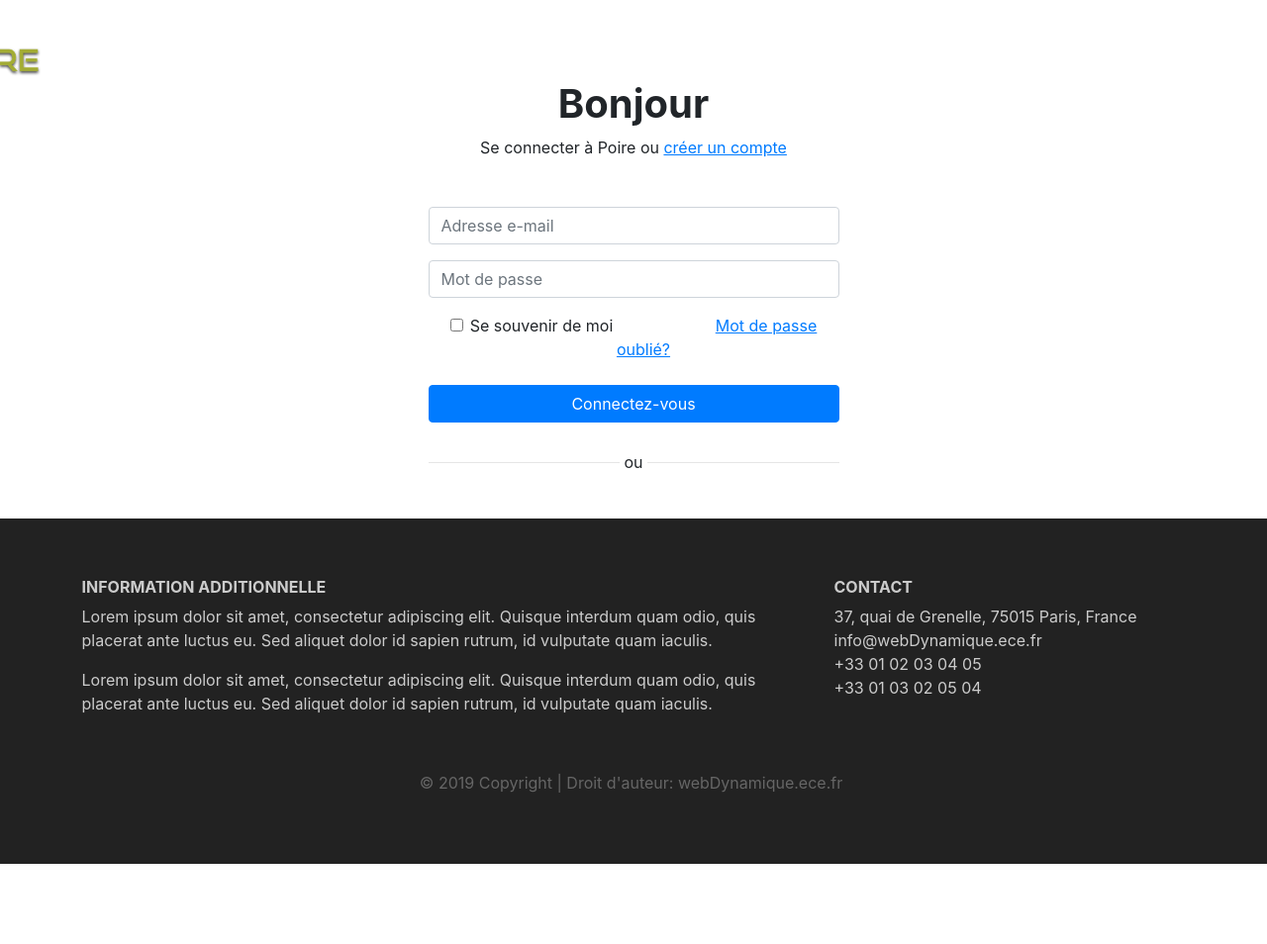
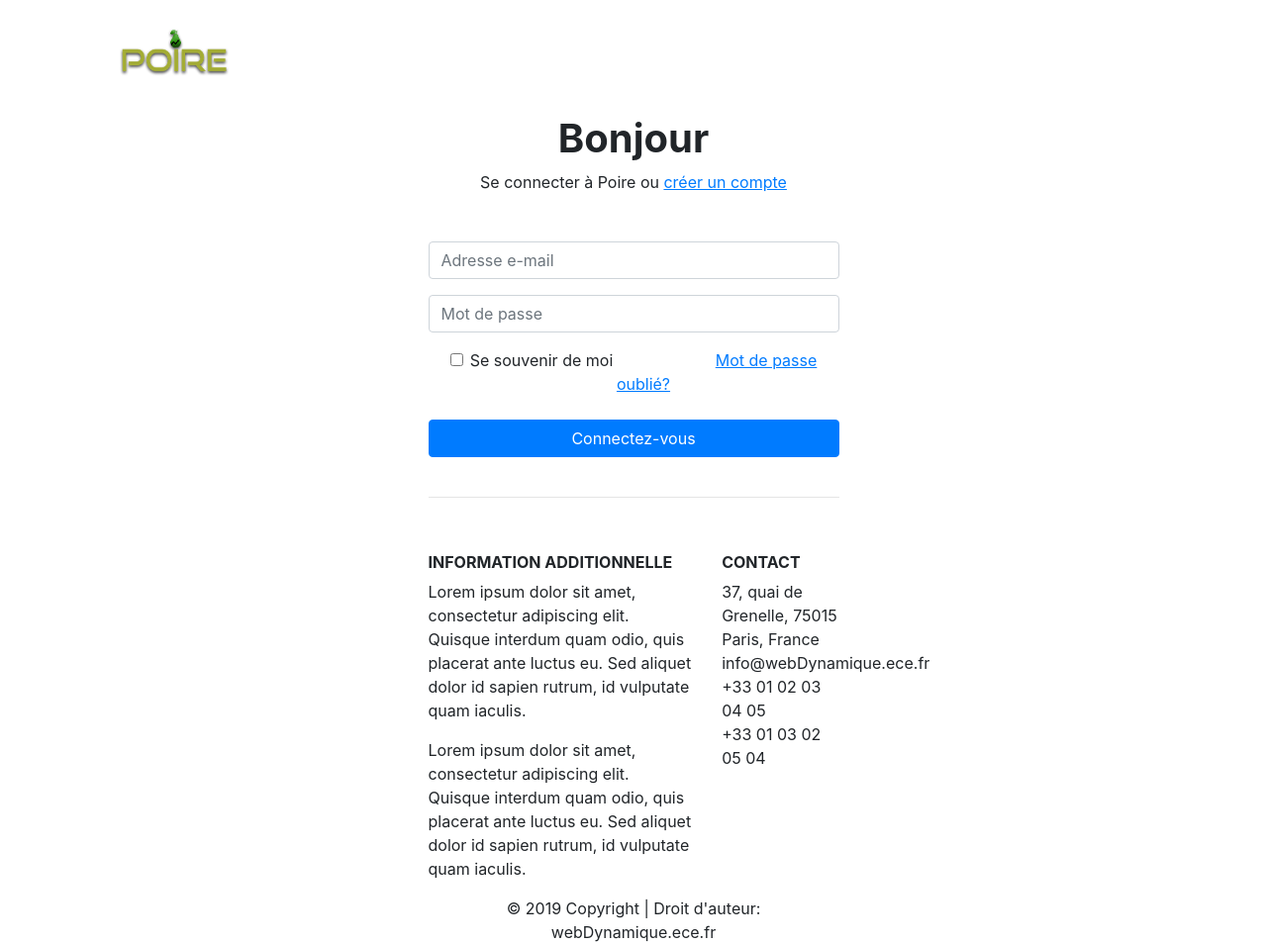
Before and after one commit to AlexisECE/projetpiscine, a PHP site: page /login.html in a window 1280 px wide; the page is wider, and only the part inside the window is pictured. Shown: that part at 99% size. Before the commit the page ends 873 px from the top of that part, so only its background shows below. Run offline with PHP 8.4, Linux system fonts and the light colour scheme.

Commit message:
Update login.css

```diff
--- a/login.css
+++ b/login.css
@@ -1,42 +1,78 @@
-body
- {
-    padding: 0px; margin: 0px; background: #f2f6e9;
-    }
-    /*--- navigation bar ---*/
-    .navbar
-    {
+<!DOCTYPE html>
+<html>
+    <head>
+        <title>Login</title>
+        <meta charset="utf-8">
+        <meta name="viewport" content="width=device-width, initial-scale=1">
+        <link rel="stylesheet" type="text/css" href="login.css">
+        <link rel="stylesheet"
+            href="https://stackpath.bootstrapcdn.com/bootstrap/4.1.3/css/bootstrap.min.css">
+            <script src="https://code.jquery.com/jquery-3.3.1.slim.min.js"></script>
+            <script src="https://stackpath.bootstrapcdn.com/bootstrap/4.1.3/js/bootstrap.min.js"></script>
+    </head>
+    <body>
+        <div class="container">
+            <nav class="navbar navbar-expand">
+              <a class="navbar-brand" href="index.html"><img src="poirelog.png" alt="logo" width="150px" height="90px"/></a>
+              <button class="navbar-toggler navbar-dark" type="button" data-toggle="collapse" data-target="#main-navigation">
+                <span class="navbar-toggler-icon"></span>
+               </button>
+            </nav>
 
-        margin-left:-190px;
+            <div class="row">
+                <div class="col-md-5 mx-auto">
+                <div id="first">
+                    <div class="myform form">
+                         <div class="logo mb-3">
+                             <div class="col-md-12 text-center">
+                                <h1><b>Bonjour</b></h1>
+                                <h8>Se connecter à Poire ou <a href= inscription.html ><u>créer un compte</u> </a></h8>
+                                <br><br><br>
+                                <form>
+                                    <div class="form-group">
 
-    }
-    .navbar-brand
-    {
-        text-align:center;
-        margin-right:100px;
-        width: 100px;
-        height:65px;
+                                        <input type="email" class="form-control" id="email" name="email" aria-describedby="email" placeholder="Adresse e-mail">
 
-    }
+                                    </div>
 
-    hr:after
-    {
-        background: #fff;
-        content: 'ou';
-        padding: 0 4px;
-        position: relative;
-        top: -13px;
-    }
+                                    <div class="form-group">
 
-    .page-footer
-    {
+                                        <input type="password" class="form-control" id="password" name="mdp" placeholder="Mot de passe">
 
-        background-color: #222;
-        margin-left:-500px;
-        width: 1440px;
-        color: #ccc;
-        padding: 60px 0 30px;
-    }
-    .footer-copyright
-    {
-        color: #666; padding: 40px 0;
-    }
+                                    </div>
+
+                                    <div class="form-check">
+                                        <input type="checkbox" class="form-check-input" id="check">
+                                        <label class="form-check-label" for="check">Se souvenir de moi</label>
+                                        &nbsp;&nbsp;&nbsp;&nbsp;&nbsp;&nbsp;&nbsp;&nbsp;&nbsp;&nbsp;&nbsp;&nbsp;&nbsp;&nbsp;&nbsp;&nbsp;&nbsp;&nbsp;&nbsp;&nbsp;&nbsp;
+                                        <a href= mdpoublie.html ><u>Mot de passe oublié?</u> </a>
+                                    </div>
+                                    <br>
+                                    <button type="submit" class="btn btn-primary col md-12">Connectez-vous</button>
+                                    <br><br>
+                                    <hr>
+                                    <br>
+
+
+                                </form>
+
+                              </div>
+
+                              </div>
+
+                              <br><br><br><br><br><br>
+
+
+                                <footer class="page-footer">
+                                    <div class="footer-copyright text-center">&copy; <small>Copyright © 1995-2020 Poire Inc. Tous droits réservés. <a href= condition.html ><u>Conditions d'utilisation</u> </a>,<a href= donneeperso.html ><u>Données personnelles</u> </a>,<a href= cookie.html ><u>cookies</u> </a> et <a href= adchoice.html ><u>AdChoice</u> </a></small> </div>
+                                    </footer>
+
+
+                                    <script>
+                                        $('a1').mouseover(function() {
+                                          $(this).dropdown('toggle')
+                                        })
+                                      </script>
+
+    </body>
+</html>
```
